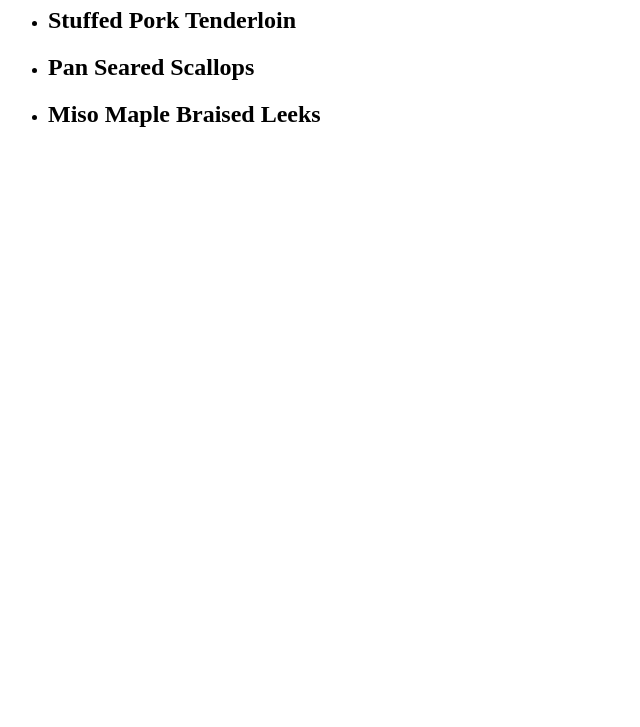
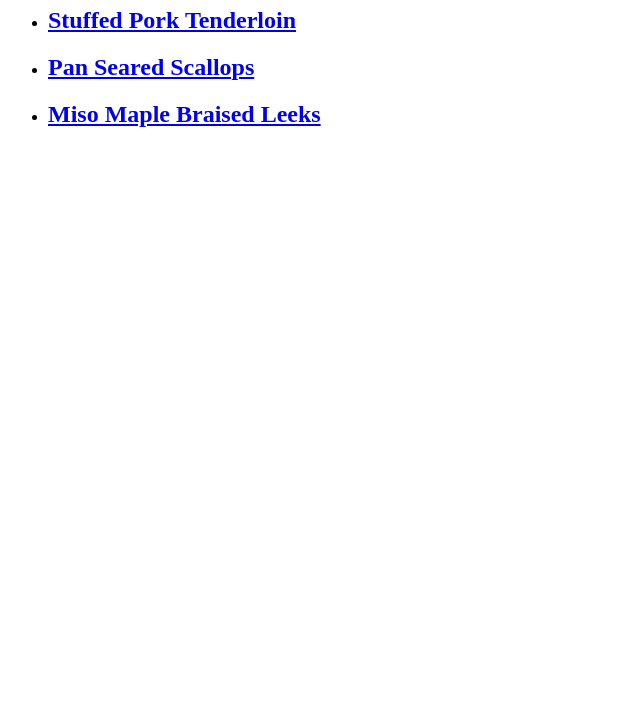
Before and after one commit to satriapamudji/odin-recipes, a plain HTML site: page index.html in a window 1280 px wide. Shown: the part 73-800 px from the top of the page, without its empty margins (0-640 px from the left). Drawn offline with Linux system fonts and the light colour scheme.

Commit message:
Fix links

```diff
--- a/index.html
+++ b/index.html
@@ -13,20 +13,24 @@
     <ul>
         <li>
             <h2>
-            <a href="/recipes/stuffed-pork-tenderloin.html"></a>
+            <a href="/recipes/stuffed-pork-tenderloin.html">
             Stuffed Pork Tenderloin
+            </a>
             </h2>
         </li>
         <li>
             <h2>
-                <a href="/recipes/pan-seared-scallops.html"></a>
+                <a href="/recipes/pan-seared-scallops.html">
                 Pan Seared Scallops
+                </a>
+
             </h2>
         </li>
         <li>
             <h2>
-                <a href="/recipes/miso-maple-braised-leeks.html"></a>
+                <a href="/recipes/miso-maple-braised-leeks.html">
                 Miso Maple Braised Leeks
+                </a>
             </h2>
         </li>
     </ul>
```
